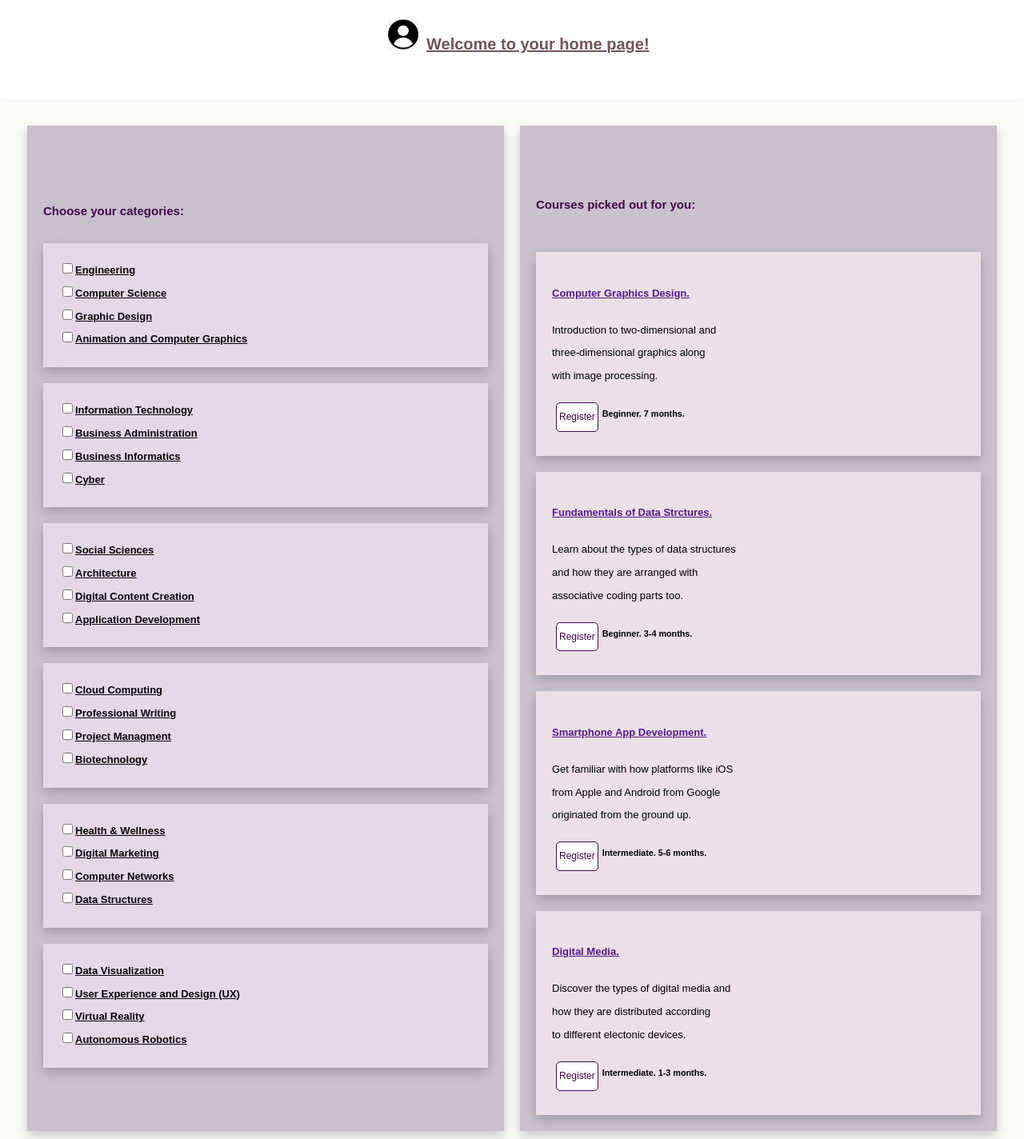
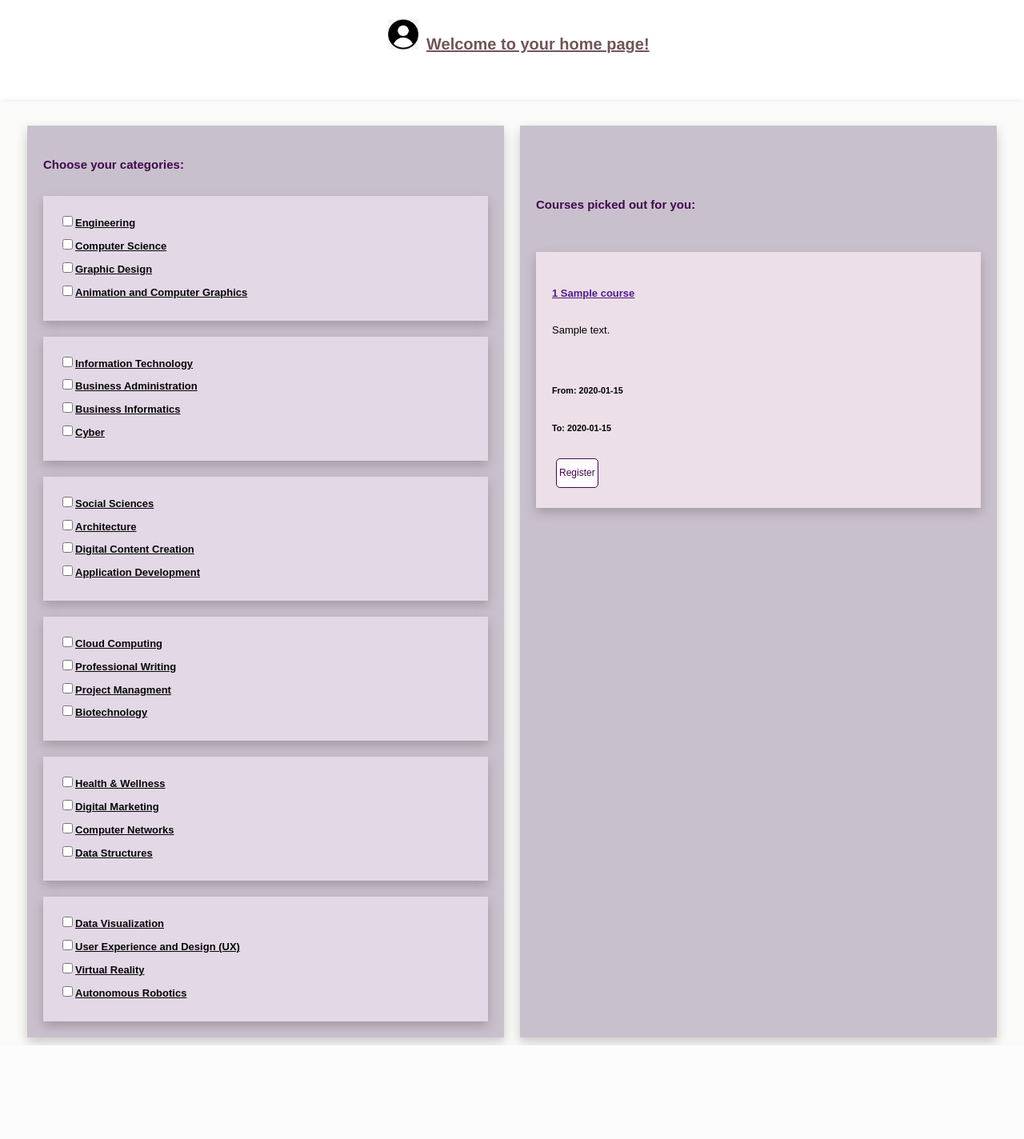
Before and after one commit to eponari/OfCourses, a PHP site: page /Student/welcome.php in a window 1280 px wide. Shown: the part 466-1890 px from the top of the page at 80% size. After the commit the page ends 1773 px from the top, so only its background shows below. Run offline with PHP 8.4, Linux system fonts and the light colour scheme; the visitor is signed in with stand-in values (Sample User, id 1); tables that the repository leaves empty hold one stand-in row (values such as "Sample post").

Commit message:
Upload stuff

```diff
--- /dev/null
+++ b/Source Code/Controller/studentLanding.php
@@ -0,0 +1,28 @@
+<?php
+    // session_start();
+
+    // if(isset($_SESSION['user'])){
+
+    //   $USER=$_SESSION['user']['email'];
+    // }else {
+    //     header("Location: ../login.php");
+    // }
+
+    include("../Model/course.php");
+
+    $coursesRepo = new Course();
+
+    $courses = $coursesRepo -> getAllCourses();
+
+    if($courses) {
+        foreach($courses as $c){
+            $id = $c['id'];
+            $name = $c['name'];
+            $description = $c['description'];
+            $professorEmail = $c['professorEmail'];
+            $startDate = $c['startDate'];
+            $endDate = $c['endDate'];
+        }
+    }
+
+?>
--- /dev/null
+++ b/Source Code/Model/course.php
@@ -0,0 +1,15 @@
+<?php
+
+    class Course{
+        public function __construct(){
+            include("../Utility/db_connection.php");
+            $this -> dbh = $conn;
+        }
+
+        public function getAllCourses(){
+            $stmt = $this -> dbh -> prepare("SELECT * from course");
+            $stmt -> execute();
+            $courses = $stmt -> fetchAll();
+            return $courses;
+        }
+    }
--- a/Source Code/Student/Welcome.php
+++ b/Source Code/Student/Welcome.php
@@ -26,6 +26,7 @@
 
 <?php
     include("../Utility/studentHeader.php");
+    include("../Controller/studentLanding.php");
   ?>
 
   <div class="container d-flex flex-column justify-content-center align-items-center text-center position-relative" data-aos="zoom-out">
@@ -39,8 +40,7 @@
 
             <div class="flex-container">
 
-              <h3> Choose your categories:
-              </h3>
+              <h3> Choose your categories: </h3>
 
                 <div class="border">
 
@@ -51,10 +51,7 @@
                   <label class="form"> <br>
                   <input type="checkbox" name="checkbox"/>Graphic Design </label>
                   <label class="form"> <br>
-                    <input type="checkbox" name="checkbox"/>Animation and Computer Graphics </label>
-
-
-
+                  <input type="checkbox" name="checkbox"/>Animation and Computer Graphics </label>
                 </div>
 
 
@@ -67,8 +64,7 @@
                     <label class="form"> <br>
                     <input type="checkbox" name="checkbox"/>Business Informatics </label>
                     <label class="form"> <br>
-                      <input type="checkbox" name="checkbox"/>Cyber </label>
-
+                    <input type="checkbox" name="checkbox"/>Cyber </label>
 
                 </div>
 
@@ -128,18 +124,20 @@
       <h6> Courses picked out for you:
       </h6>
 
+
+      <?php
+      foreach ($courses as $courses) {?>
         <div class="borderElse">
-
-         <h4><a href="" class="stretched-link">Computer Graphics Design.</a></h4>
-        <p> Introduction to two-dimensional and
-          <br> three-dimensional graphics along
-          <br> with image processing. </p>
-        </p>
+        <h4><a href="" class="stretched-link"><?php echo $courses['id']; echo "  "; echo $courses['name']?></a></h4>
+        <?php echo $courses['description'];?></p>
+        <h5><br><?php echo "From: "; echo $courses['startDate'];?> <br> <h5> <?php echo "To: "; echo $courses['endDate']; ?> </h5>
         <a class="btnExtra" href="registerCourse.html">Register</a>
-        <h5> Beginner. 7 months. </h5>
 
        </div>
-       <div class="border">
+       <?php } ?>
+
+
+       <!-- <div class="border">
          <h4><a href="" class="stretched-link">Fundamentals of Data Strctures.</a></h4>
          <p>Learn about the types of data structures
            <br> and how they are arranged with
@@ -165,15 +163,9 @@
           <a class="btnExtra" href="registerCourse.html">Register</a>
           <h5> Intermediate. 1-3 months. </h5>
         </p>
+      </div> -->
+    </div>
       </div>
-
-
-
-    </div>
-
-
-     </div>
-
   </div>
 
     </body>
--- a/Source Code/Student/studentAccount.html
+++ b/Source Code/Student/studentAccount.html
@@ -27,10 +27,9 @@
 
 
             <a class="button" href="studentLanding.html">OfCourses</a>
-
-            <a class="btn" href="logOut.html">Log Out</a>
             <a class="btn" href="studentLanding.html">Home</a>
-            <a class="btn" href="myCourses.html">My Courses</a></li>
+            <a class="btn" href="myCourses.html">My Courses</a>
+            <a class="btn" href="logOut.html">Log Out</a></li>
 
 
             <form class="searchBtn" action="">
--- a/Source Code/Student/studentLanding.html
+++ b/Source Code/Student/studentLanding.html
@@ -1,4 +1,3 @@
-
 <!DOCTYPE html>
 <html lang="en">
 
@@ -14,6 +13,7 @@
   <link href="navbarStyle.css" rel="stylesheet">
   <link href="studentStyle.css" rel="stylesheet">
   <link rel="stylesheet" href="https://cdnjs.cloudflare.com/ajax/libs/font-awesome/4.7.0/css/font-awesome.min.css">
+
 
 </head>
 
@@ -68,7 +68,7 @@
                   <label class="form"> <br>
                   <input type="checkbox" name="checkbox"/>Graphic Design </label>
                   <label class="form"> <br>
-                    <input type="checkbox" name="checkbox"/>Animation and Computer Graphics </label>
+                  <input type="checkbox" name="checkbox"/>Animation and Computer Graphics </label>
 
 
 
--- a/Source Code/Utility/db_connection.php
+++ b/Source Code/Utility/db_connection.php
@@ -1,11 +1,11 @@
 <?php
     $servername = 'localhost';
-    // $username = 'root';
-    // $password = '';
-    // $database = "ofcoursesdb";
-    $username = 'eponari19';
-    $password='ep908ari';
-    $database = 'web22_eponari19';
+    $username = 'root';
+    $password = '';
+    $database = "ofcourses";
+    // $username = 'eponari19';
+    // $password='ep908ari';
+    // $database = 'web22_eponari19';
 
 
     $conn = new PDO("mysql:host=$servername;dbname=$database", $username, $password);
```
